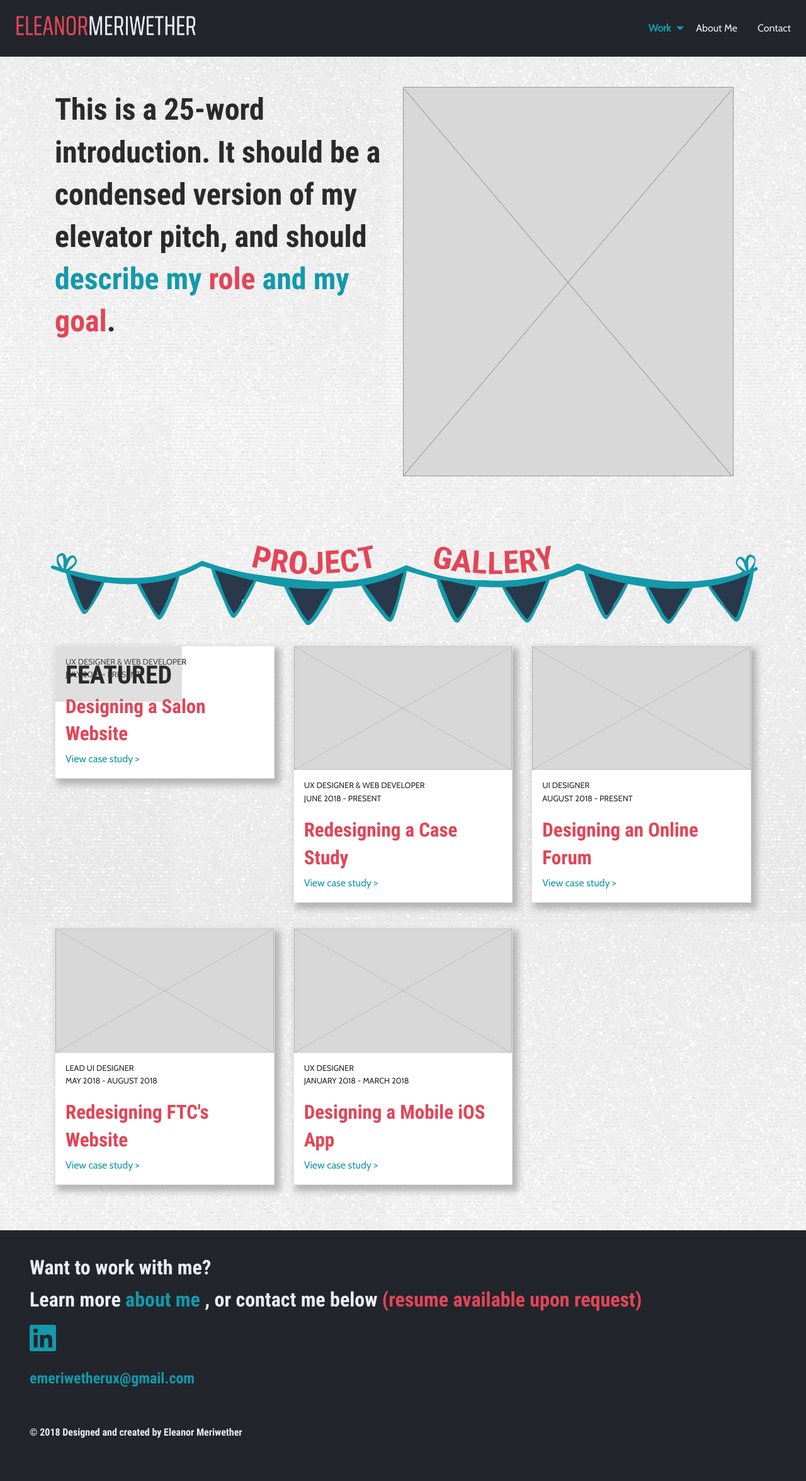
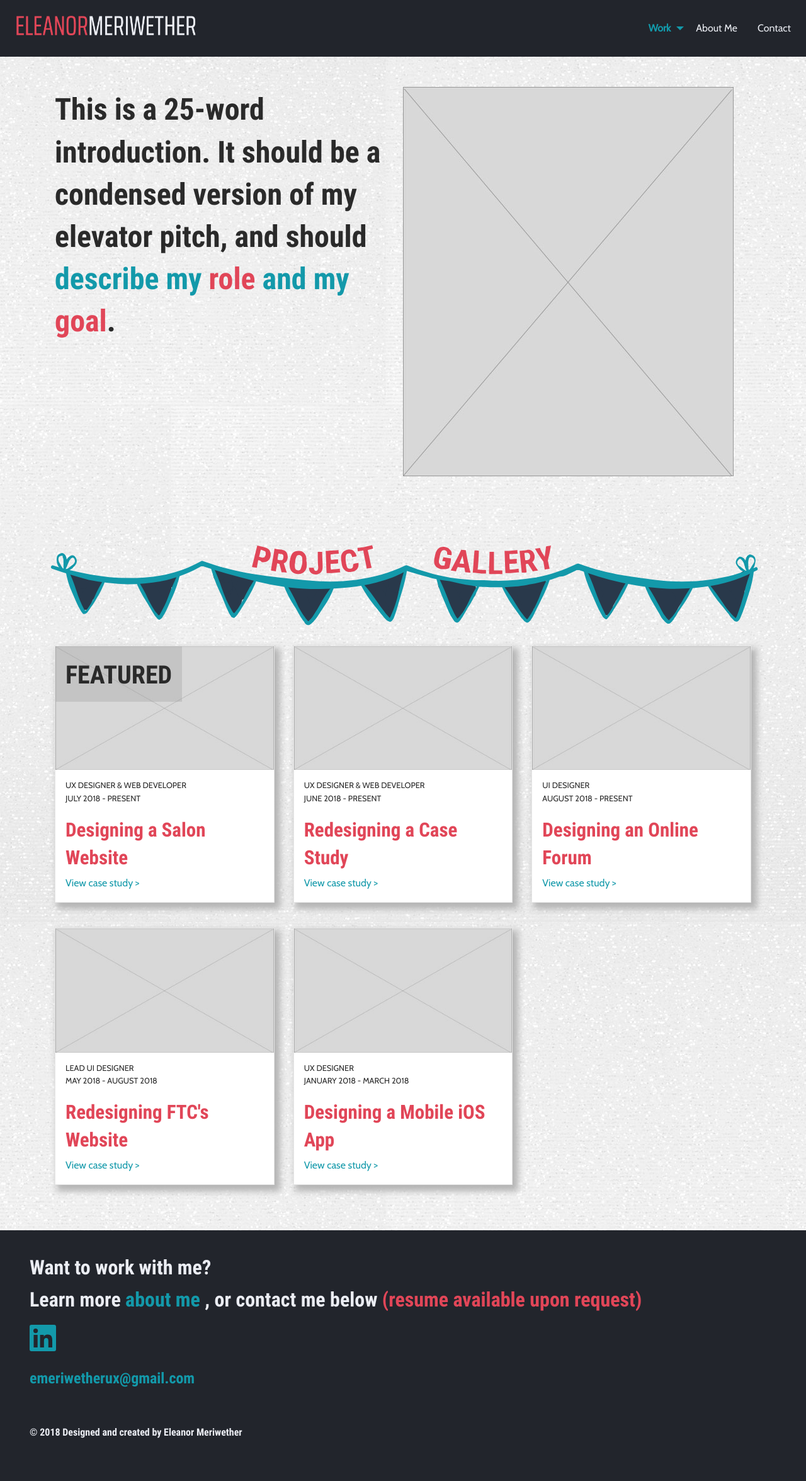
Before and after one commit to emeriwether/emeriwether.github.io, a Jekyll site: the page built from home.html, in a window 1280 px wide. Shown: the whole page at 63% size. Built offline with Jekyll 4.4.1, drawn with Linux system fonts in a browser that asks for light colours.

Commit message:
ct adjusting featured label

```diff
--- a/css2/home.css
+++ b/css2/home.css
@@ -14,11 +14,6 @@ header {
 
 #featuredLabel {
     position: absolute;
-}
-
-#featuredImage {
-    background-image: url(/images/placeholder_Thumbnail.jpg);
-    position: relative;
 }
 
 header h1 {
--- a/home.html
+++ b/home.html
@@ -39,12 +39,11 @@ css: /css2/home.css
       <div class="cell">
         <a href="/projectA.html">
             <div class="card">
-              <div class="featuredImage">
                 <div class="card-divider" id="featuredLabel">
                     <h2 class="text-center">FEATURED</h2>
                 </div>
-              </div>
-              <div class="card-section">
+                <img src="/images/placeholder_Thumbnail.jpg">
+               <div class="card-section">
                 <p>UX DESIGNER &amp; WEB DEVELOPER<br>JULY 2018 - PRESENT</p>
                 <h3 class="coralText">Designing a Salon Website</h3>
                 <p class="aquaText">View case study &gt;</p>
```
